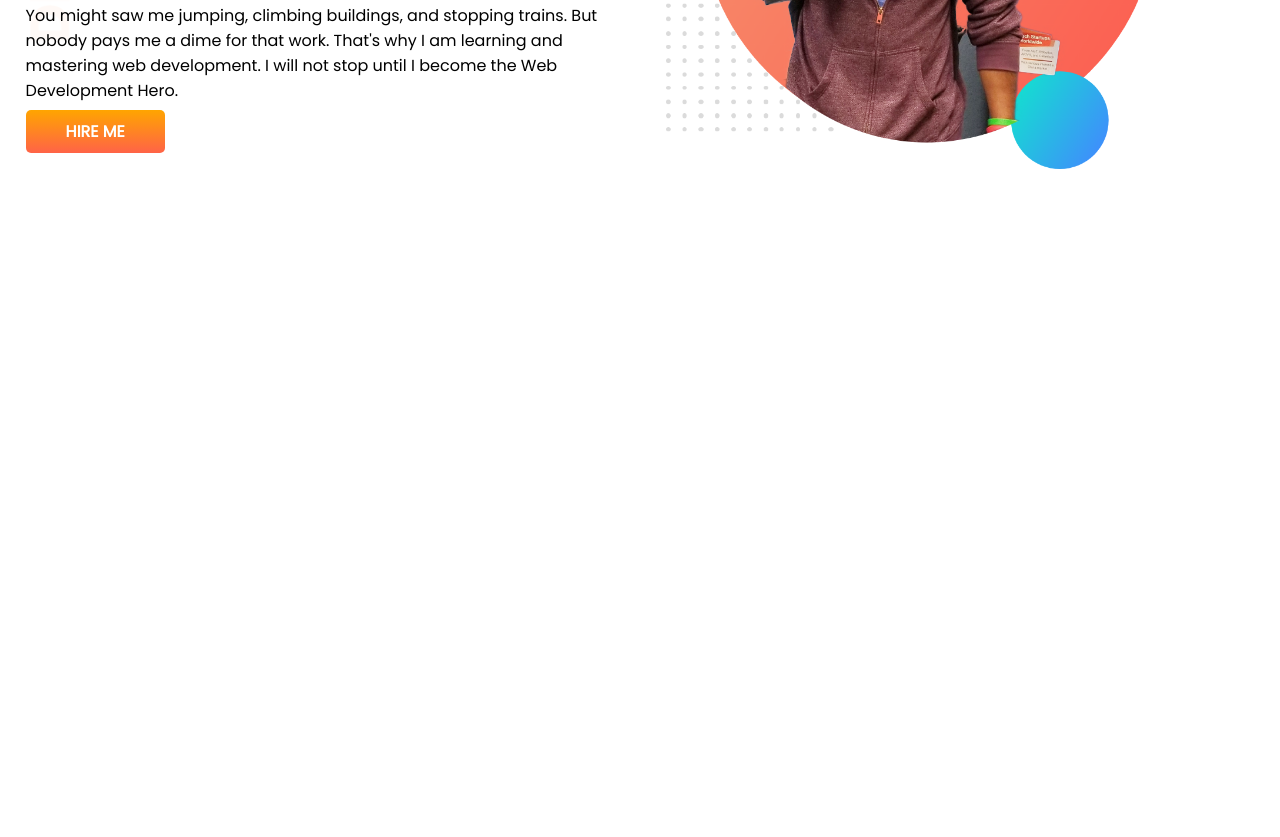
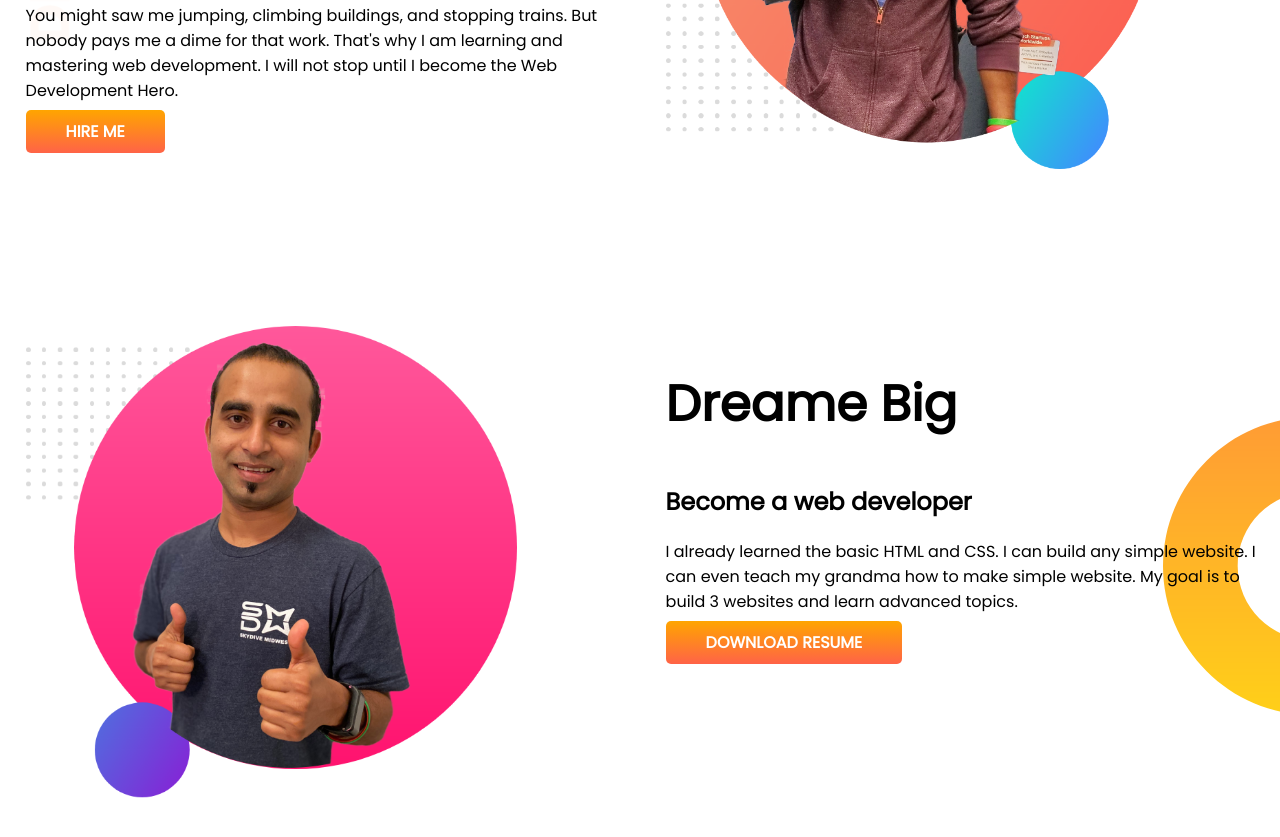
Before and after one commit to mirajulalam/developer-portfolio, a plain HTML site: page index.html in a window 1280 px wide. Shown: the part 319-1156 px from the top of the page. Before the commit the page ends 800 px from the top, so only its background shows below. Drawn offline with Linux system fonts and the light colour scheme.

Commit message:
dreame added

```diff
--- a/index.html
+++ b/index.html
@@ -29,6 +29,18 @@
             <img src="images/jhankar.png" alt="">
         </div>
     </section>
+    <section class="dreame-big">
+        <div class="half-width">
+            <img src="images/jhankar2.png" alt="">
+        </div>
+        <div class="half-width">
+            <h1>Dreame Big</h1>
+            <h2>Become a web developer</h2>
+            <p>I already learned the basic HTML and CSS. I can build any simple website. I can even teach my grandma how
+                to make simple website. My goal is to build 3 websites and learn advanced topics.</p>
+            <a class="link-button" target="_blank" href="#">DOWNLOAD RESUME</a>
+        </div>
+    </section>
 </body>
 
 </html>
--- a/style.css
+++ b/style.css
@@ -10,6 +10,7 @@ h1{
 }
 section{
     display:flex;
+    margin-bottom: 150px;
 }
 .half-width{
     width: 50%;
@@ -30,3 +31,8 @@ section{
     background-image: url(images/top-banner.png);
     background-repeat: no-repeat;
 }
+.dreame-big{
+    background-image: url(images/dream-bg.png);
+    background-repeat: no-repeat;
+    background-position: right;
+}
```
